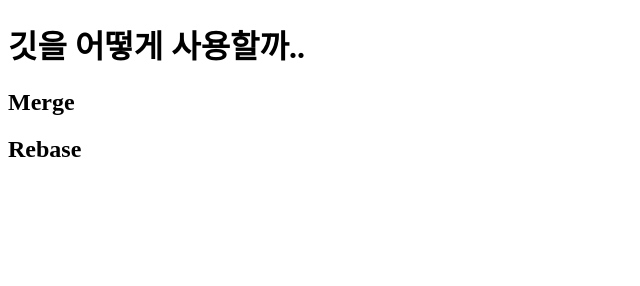
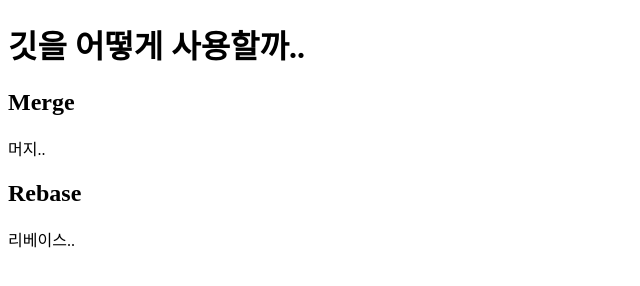
Before and after one commit to heejae0811/git-usage, a plain HTML site: page index.html in a window 1280 px wide. Shown: the whole page, without its empty margins (0-640 px from the left). Drawn offline with Linux system fonts and the light colour scheme.

Commit message:
Modify text

```diff
--- a/index.html
+++ b/index.html
@@ -12,10 +12,12 @@
 
     <section>
         <h2>Merge</h2>
+        <p>머지..</p>
     </section>
 
     <section>
         <h2>Rebase</h2>
+        <p>리베이스..</p>
     </section>
 </body>
 </html>
```
